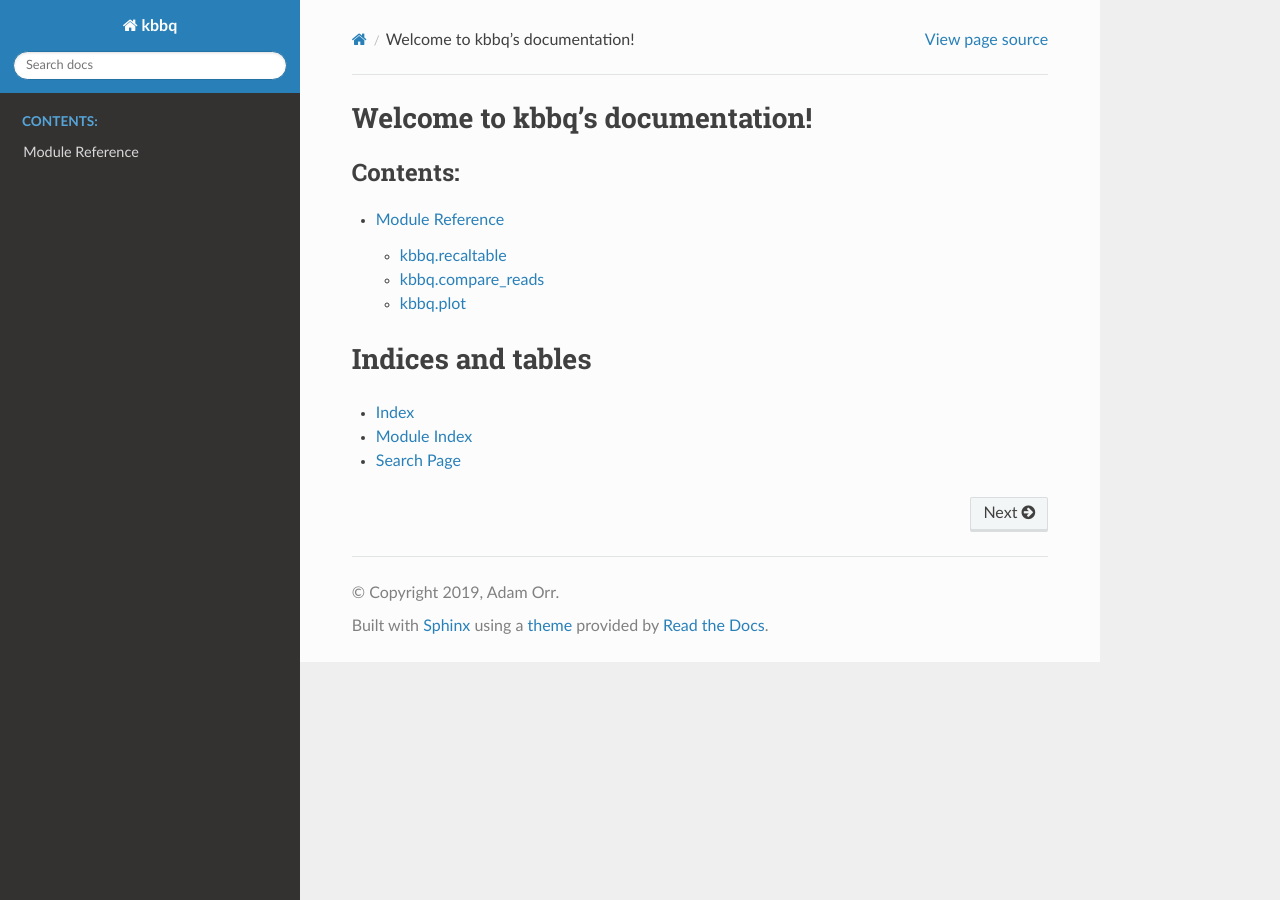
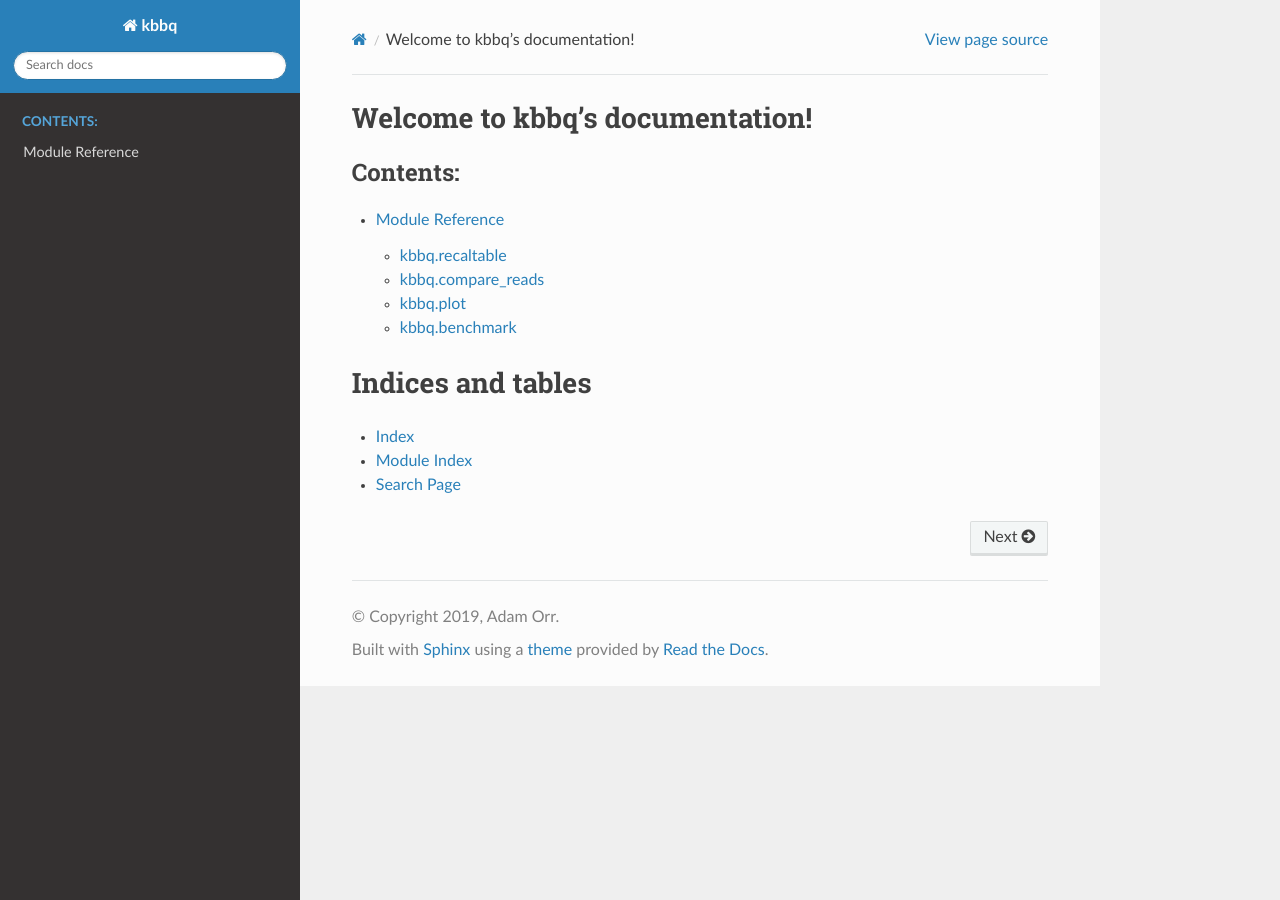
Before and after one commit to adamjorr/kbbq-py, a Sphinx documentation site: the page built from docs/index.rst, in a window 1280 px wide. Built offline with Sphinx 7.4.7 and the Read the Docs theme 2.0.0, drawn with Linux system fonts in a browser that asks for light colours.

Commit message:
add docs for benchmark

```diff
--- a/docs/modules/kbbq.rst
+++ b/docs/modules/kbbq.rst
@@ -28,3 +28,10 @@ kbbq.plot
 .. automodule:: kbbq.plot
 	:members:
 	:undoc-members:
+
+kbbq.benchmark
+--------------
+
+.. automodule:: kbbq.benchmark
+	:members:
+	:undoc-members:
```
